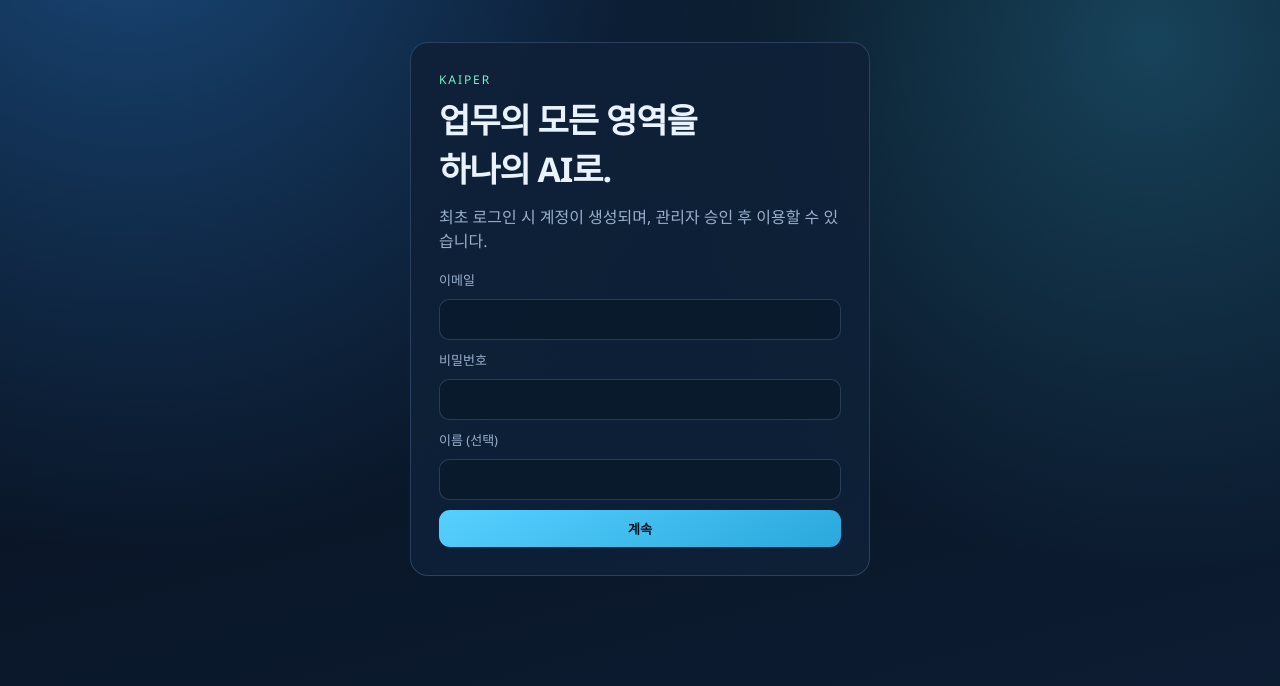
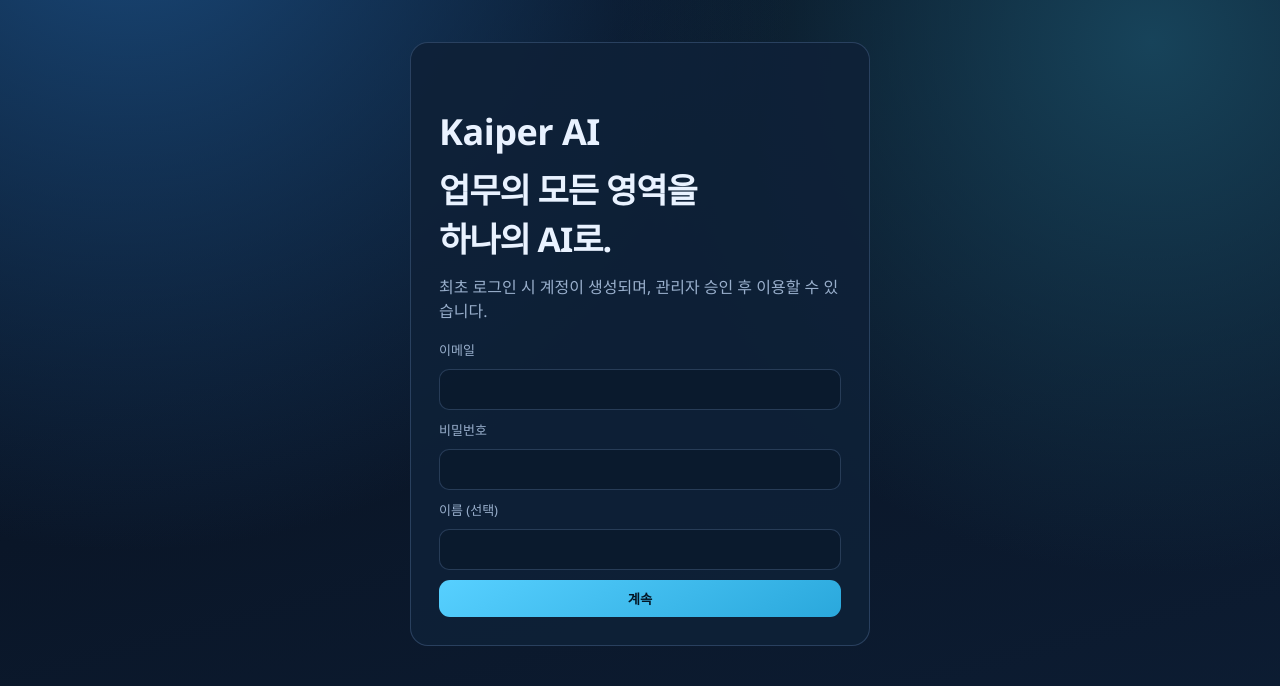
Before and after one commit to oreorca0719/Langgraph-AI, a Python web app: template templates/login.html in a window 1280 px wide. Shown: the top 686 px of the page. Run offline with Jinja, Linux system fonts and the light colour scheme; the template is opened without the code that fills it, so the values that code supplies are empty.

Commit message:
feat: update login page logo to Kaiper AI

```diff
--- a/templates/login.html
+++ b/templates/login.html
@@ -8,7 +8,7 @@
 </head>
 <body class="page-auth">
   <main class="panel auth-panel">
-    <p class="eyebrow">Kaiper</p>
+    <p style="font-size: 36px; font-weight: 800; letter-spacing: -0.5px; margin-bottom: 8px;">Kaiper AI</p>
     <h1 class="panel-title">업무의 모든 영역을<br>하나의 AI로.</h1>
     <p class="panel-subtitle">최초 로그인 시 계정이 생성되며, 관리자 승인 후 이용할 수 있습니다.</p>
 
```
